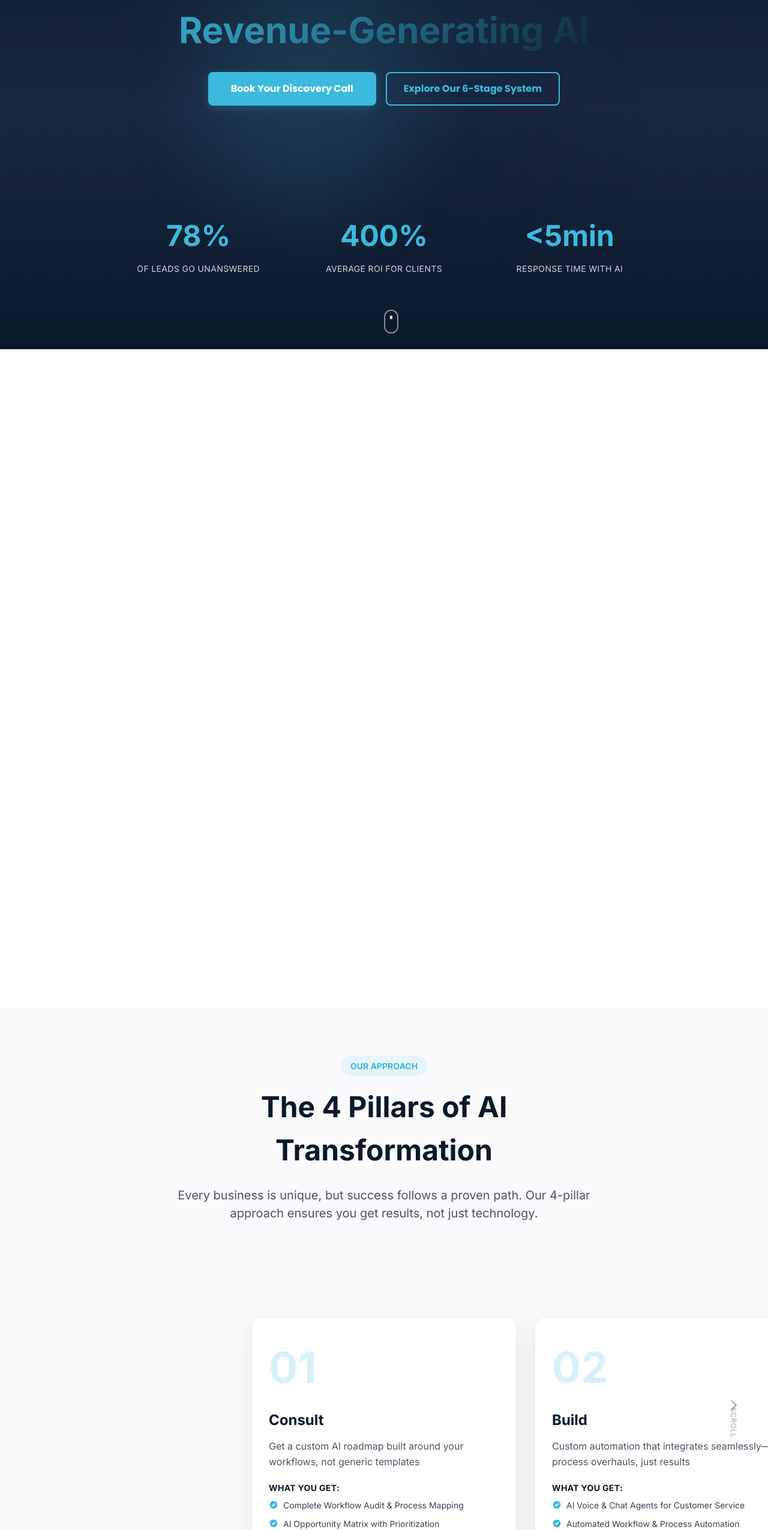
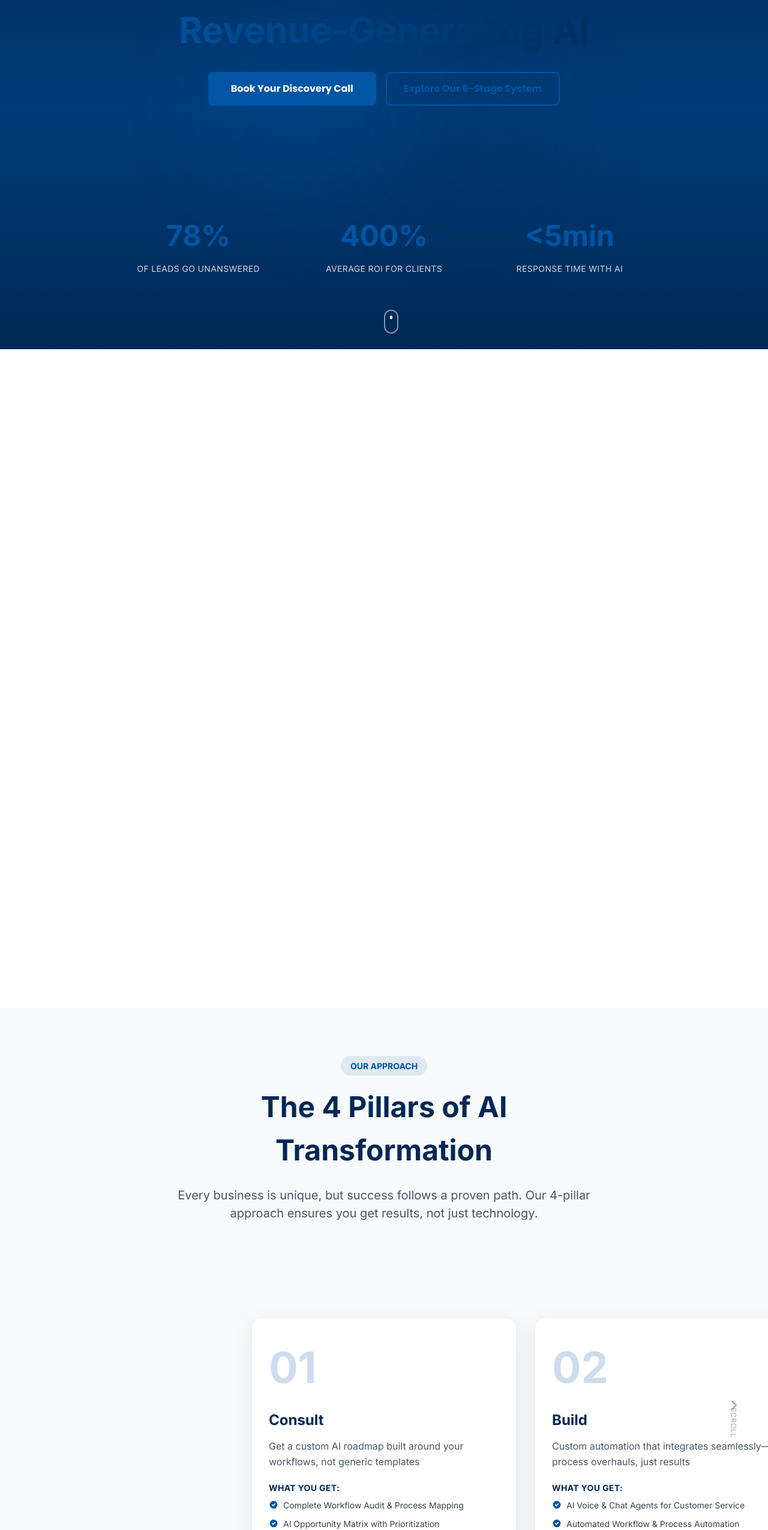
Before and after one commit to Nichefinder1/nichefinders-ai-website, a Next.js app: page / in a window 1280 px wide. Shown: the part 218-2768 px from the top of the page at 60% size. Built offline with nearby package versions, Linux system fonts and the light colour scheme.

Commit message:
Update color palette to new blue scheme - all cyan/navy colors replaced

```diff
--- a/src/styles/globals.css
+++ b/src/styles/globals.css
@@ -5,8 +5,8 @@
 /* CSS Variables - Design System Tokens */
 :root {
   /* Colors */
-  --cyan-primary: #3BBADD;
-  --navy-deep: #0A1929;
+  --cyan-primary: #0055A4;
+  --navy-deep: #002855;
   --white: #FFFFFF;
   --gray-light: #F8FAFC;
   --green-success: #10B981;
@@ -127,7 +127,7 @@ html.lenis {
 }
 
 ::-webkit-scrollbar-thumb:hover {
-  background: #2A9FBF;
+  background: #003D7A;
 }
 
 /* Utility Classes */
@@ -152,7 +152,7 @@ html.lenis {
 }
 
 .text-gradient {
-  background: linear-gradient(135deg, #3BBADD 0%, #0A1929 100%);
+  background: linear-gradient(135deg, #0055A4 0%, #002855 100%);
   -webkit-background-clip: text;
   -webkit-text-fill-color: transparent;
   background-clip: text;
@@ -178,7 +178,7 @@ html.lenis {
   inset: 0;
   border-radius: inherit;
   padding: 2px;
-  background: linear-gradient(135deg, #3BBADD, #0A1929);
+  background: linear-gradient(135deg, #0055A4, #002855);
   -webkit-mask: linear-gradient(#fff 0 0) content-box, linear-gradient(#fff 0 0);
   -webkit-mask-composite: xor;
   mask-composite: exclude;
@@ -239,13 +239,13 @@ html.lenis {
 .btn-primary {
   background: var(--cyan-primary);
   color: white;
-  box-shadow: 0 4px 14px rgba(59, 186, 221, 0.25);
+  box-shadow: 0 4px 14px rgba(0, 85, 164, 0.25);
 }
 
 .btn-primary:hover {
-  background: #2A9FBF;
+  background: #003D7A;
   transform: translateY(-2px);
-  box-shadow: 0 8px 20px rgba(59, 186, 221, 0.35);
+  box-shadow: 0 8px 20px rgba(0, 85, 164, 0.35);
 }
 
 .btn-primary:active {
@@ -320,7 +320,7 @@ html.lenis {
 
 .input-field:focus {
   border-color: var(--cyan-primary);
-  box-shadow: 0 0 0 3px rgba(59, 186, 221, 0.1);
+  box-shadow: 0 0 0 3px rgba(0, 85, 164, 0.1);
 }
 
 .input-field::placeholder {
@@ -329,7 +329,7 @@ html.lenis {
 
 /* Hero gradient background */
 .hero-gradient {
-  background: linear-gradient(180deg, #0A1929 0%, #1a2742 50%, #0A1929 100%);
+  background: linear-gradient(180deg, #002855 0%, #003D7A 50%, #002855 100%);
   position: relative;
   overflow: hidden;
 }
@@ -341,7 +341,7 @@ html.lenis {
   left: 0;
   right: 0;
   bottom: 0;
-  background: radial-gradient(circle at 50% 0%, rgba(59, 186, 221, 0.1) 0%, transparent 50%);
+  background: radial-gradient(circle at 50% 0%, rgba(0, 85, 164, 0.1) 0%, transparent 50%);
   pointer-events: none;
 }
 
@@ -356,7 +356,7 @@ html.lenis {
 }
 
 .gradient-text-animated {
-  background: linear-gradient(90deg, #3BBADD, #2A9FBF, #3BBADD);
+  background: linear-gradient(90deg, #0055A4, #003D7A, #0055A4);
   background-size: 200% auto;
   -webkit-background-clip: text;
   -webkit-text-fill-color: transparent;
@@ -371,7 +371,7 @@ html.lenis {
   left: 0;
   right: 0;
   height: 3px;
-  background: linear-gradient(90deg, #3BBADD 0%, #2A9FBF 100%);
+  background: linear-gradient(90deg, #0055A4 0%, #003D7A 100%);
   transform-origin: 0%;
   z-index: 9999;
 }
--- a/tailwind.config.ts
+++ b/tailwind.config.ts
@@ -10,14 +10,14 @@ const config: Config = {
     extend: {
       colors: {
         cyan: {
-          primary: '#3BBADD',
-          light: '#5FCCE8',
-          dark: '#2A9FBF',
+          primary: '#0055A4',
+          light: '#C8D9E6',
+          dark: '#003D7A',
         },
         navy: {
-          deep: '#0A1929',
-          DEFAULT: '#1a2742',
-          light: '#2d3f5f',
+          deep: '#002855',
+          DEFAULT: '#003D7A',
+          light: '#0055A4',
         },
         gray: {
           light: '#F8FAFC',
@@ -79,8 +79,8 @@ const config: Config = {
         },
       },
       backgroundImage: {
-        'gradient-primary': 'linear-gradient(135deg, #3BBADD 0%, #0A1929 100%)',
-        'gradient-hero': 'linear-gradient(180deg, #0A1929 0%, #1a2742 50%, #0A1929 100%)',
+        'gradient-primary': 'linear-gradient(135deg, #0055A4 0%, #002855 100%)',
+        'gradient-hero': 'linear-gradient(180deg, #002855 0%, #003D7A 50%, #002855 100%)',
         'gradient-radial': 'radial-gradient(var(--tw-gradient-stops))',
       },
       transitionTimingFunction: {
```
